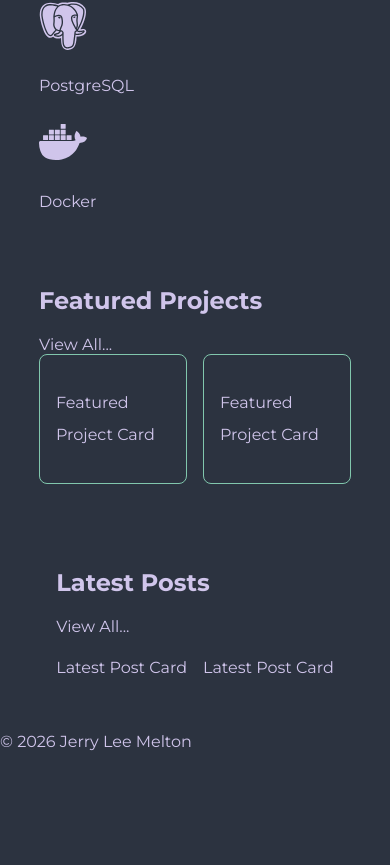
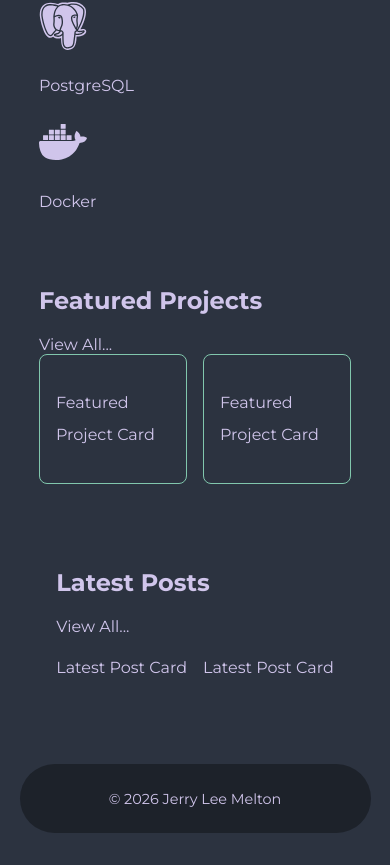
Before and after one commit to JerryLeeMelton/Trellis, a Next.js app: page / in a window 390 px wide. Shown: the part 1477-2342 px from the top of the page. Before the commit the page ends 2228 px from the top, so only its background shows below. Built offline with nearby package versions, Linux system fonts and the light colour scheme.

Commit message:
Footer styling.

```diff
--- a/app/styles.css
+++ b/app/styles.css
@@ -7,11 +7,14 @@ Desktop: 1025px+ */
 :root {
   --background: #2c3340;
   --background-semi-transparent: #2c3340bb;
+  --background-darker: #1d222a;
   --text-main: #d0c5eb;
   --accent-main: #81c7ad;
 }
 
 body {
+  display: flex;
+  flex-direction: column;
   background: var(--background);
   font-family: var(--font-montserrat), sans-serif;
   color: var(--text-main);
@@ -96,6 +99,15 @@ h1 {
   background-color: var(--background-semi-transparent);
   -webkit-backdrop-filter: blur(12px);
   backdrop-filter: blur(12px);
+  transition: width 0.2s ease;
+}
+
+@media (max-width: 768px) {
+  .nav-container {
+    width: 100%;
+    transition: width 0.2s ease;
+    max-width: none;
+  }
 }
 
 .nav-inner-container {
@@ -167,6 +179,43 @@ h1 {
   transition: color 0.3s ease;
 }
 
+/* Footer =================================== */
+.footer-container {
+  display: flex;
+  flex-direction: column;
+  align-items: center;
+  padding: 2rem 0;
+  margin-top: auto;
+  background-color: red;
+  width: 100%;
+  background-color: rgba(0, 0, 0, 0);
+}
+
+.footer-inner-container {
+  display: flex;
+  flex-direction: row;
+  align-items: center;
+  justify-content: center;
+  padding: 1.6rem;
+  font-size: 0.9rem;
+  gap: 0.5rem;
+  /* width: 80%; */
+  /* max-width: 30vw; */
+  width: 24rem;
+  border-radius: 80px;
+  margin: 0 auto;
+  background-color: var(--background-darker);
+  transition: width 0.2s ease;
+}
+
+@media (max-width: 768px) {
+  .footer-inner-container {
+    width: 90%;
+    transition: width 0.2s ease;
+    max-width: none;
+  }
+}
+
 /* Home Section ======================== */
 
 .intro-container {
--- a/components/Footer.tsx
+++ b/components/Footer.tsx
@@ -1,7 +1,9 @@
 export default function Footer() {
   return (
-    <footer className="footer">
-      © {new Date().getFullYear()} Jerry Lee Melton
+    <footer className="footer-container">
+      <div className="footer-inner-container">
+        © {new Date().getFullYear()} Jerry Lee Melton
+      </div>
     </footer>
   )
 }
```
